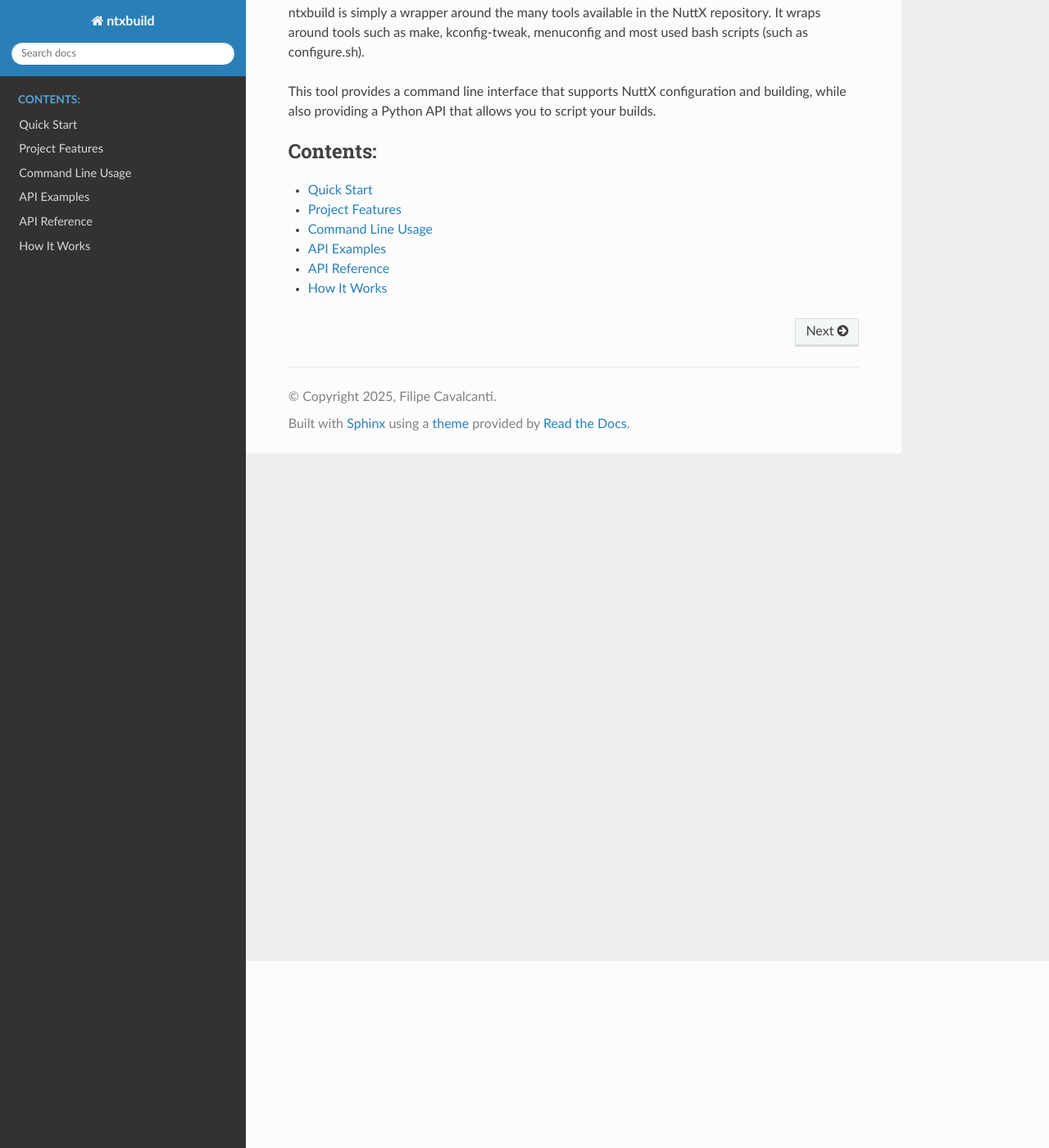
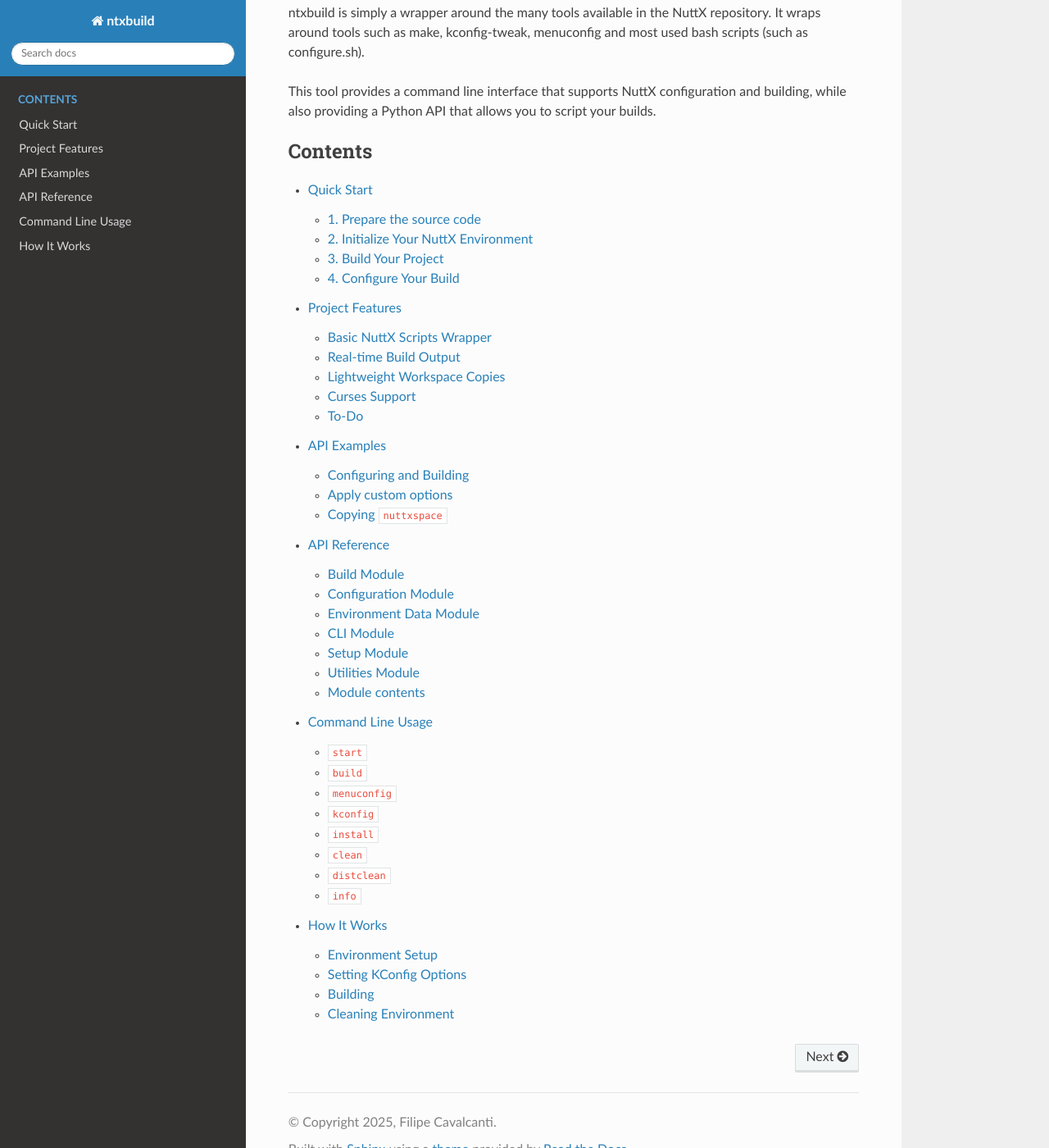
Before and after one commit to fdcavalcanti/ntxbuild, a Sphinx documentation site: the page built from docs/source/index.rst, in a window 1280 px wide and 1400 px high, scrolled down 228 px. Shown: the whole window at 82% size. Built offline with Sphinx 7.4.7 and the Read the Docs theme 3.1.0, drawn with Linux system fonts in a browser that asks for light colours.

Commit message:
documentation: general style improvement and updates
Signed-off-by: Filipe Cavalcanti <filipedoocv@gmail.com>

```diff
--- a/docs/source/api_examples.md
+++ b/docs/source/api_examples.md
@@ -16,7 +16,7 @@ from ntxbuild.build import NuttXBuilder
 
 current_dir = Path.cwd()
 
-builder = NuttXBuilder(current_dir, "nuttx-apps")
+builder = NuttXBuilder(current_dir, "nuttx", "nuttx-apps")
 setup_result = builder.setup_nuttx("sim", "nsh")
 
 # Execute the build with 10 parallel jobs
@@ -36,7 +36,7 @@ from ntxbuild.config import ConfigManager
 
 current_dir = Path.cwd()
 
-builder = NuttXBuilder(current_dir, "nuttx-apps")
+builder = NuttXBuilder(current_dir, "nuttx", "nuttx-apps")
 setup_result = builder.setup_nuttx("sim", "nsh")
 
 config = ConfigManager(current_dir)
--- a/docs/source/conf.py
+++ b/docs/source/conf.py
@@ -27,3 +27,8 @@ exclude_patterns = []
 # https://www.sphinx-doc.org/en/master/usage/configuration.html#options-for-html-output
 
 html_theme = "sphinx_rtd_theme"
+html_theme_options = {
+    "collapse_navigation": True,
+    "navigation_depth": 4,
+    "titles_only": False,
+}
--- a/docs/source/index.rst
+++ b/docs/source/index.rst
@@ -16,12 +16,11 @@ while also providing a Python API that allows you to script your builds.
 
 .. toctree::
    :maxdepth: 2
-   :titlesonly:
-   :caption: Contents:
+   :caption: Contents
 
    quick_start
    features
-   cli
    api_examples
    ntxbuild
+   cli
    how_it_works
--- a/docs/source/ntxbuild.rst
+++ b/docs/source/ntxbuild.rst
@@ -3,47 +3,59 @@ API Reference
 
 This page contains the complete API reference for all modules in the ntxbuild package.
 
-ntxbuild.build module
+Build Module
 ---------------------
+
+Use the Build Module to manage the `nuttxspace`: create a configuration, build,
+clean and use general `make` commands.
 
 .. automodule:: ntxbuild.build
    :members:
    :show-inheritance:
    :undoc-members:
 
-ntxbuild.cli module
+Configuration Module
+----------------------
+
+Apply Kconfig changes and manage NuttX configurations using the Configuration Module.
+
+.. automodule:: ntxbuild.config
+   :members:
+   :show-inheritance:
+   :undoc-members:
+
+Environment Data Module
+-------------------------
+
+This module helps in setting up and retrieving necessary environment variables for building NuttX projects.
+
+.. automodule:: ntxbuild.env_data
+   :members:
+   :show-inheritance:
+   :undoc-members:
+
+CLI Module
 -------------------
+Use the CLI Module to parse command line arguments and execute commands.
+This generally should not be used but the API is available anyway.
 
 .. automodule:: ntxbuild.cli
    :members:
    :show-inheritance:
    :undoc-members:
 
-ntxbuild.config module
-----------------------
+Setup Module
+---------------------
 
-.. automodule:: ntxbuild.config
-   :members:
-   :show-inheritance:
-   :undoc-members:
-
-ntxbuild.env\_data module
--------------------------
-
-.. automodule:: ntxbuild.env_data
-   :members:
-   :show-inheritance:
-   :undoc-members:
-
-ntxbuild.setup module
----------------------
+This contains helper funtions to setup the ntxbuild environment, such as
+downloading the NuttX source code.
 
 .. automodule:: ntxbuild.setup
    :members:
    :show-inheritance:
    :undoc-members:
 
-ntxbuild.utils module
+Utilities Module
 ---------------------
 
 .. automodule:: ntxbuild.utils
```
Also changed, not shown: README.md (+0 -20 lines), docs/source/features.md (+4 -0 lines).
